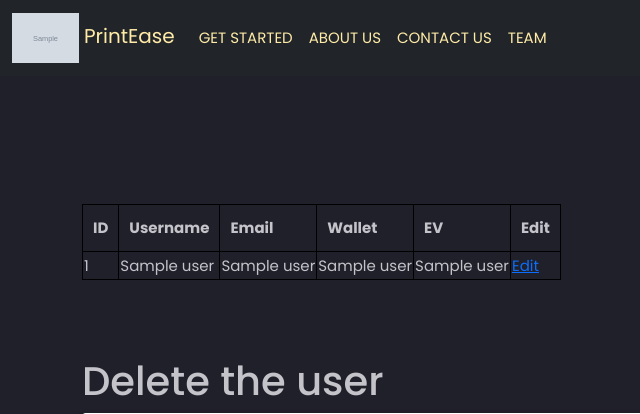
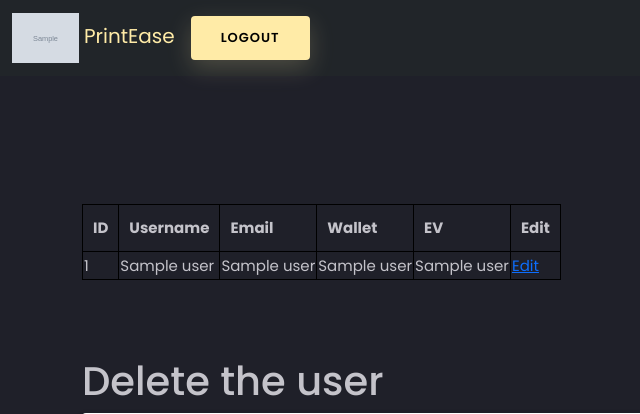
Before and after one commit to Samuel-2552/PrintEaseHackathon, a Flask app: template templates/admin.html in a window 1280 px wide. Shown: the top 414 px of the page, without its empty margins (0-640 px from the left). Run offline with Flask 2, Linux system fonts and the light colour scheme; the template is opened without the code that fills it: most values are stand-ins (such as "Sample title", 1, 10 or a date in 2020); grey boxes marked "Sample" are stand-in pictures.

Commit message:
admin page logout

```diff
--- a/app.py
+++ b/app.py
@@ -581,7 +581,7 @@ def index():
             cursor.execute('SELECT * FROM user')
             users = cursor.fetchall()
             cursor.close()
-            return render_template('admin.html', users=users)
+            return render_template('admin.html', users=users,fav_icon=fav_icon, load_img=load_img)
         else:
             return "Login as Admin"
     except:
--- a/templates/admin.html
+++ b/templates/admin.html
@@ -43,16 +43,9 @@
         <div class="collapse navbar-collapse" id="collapsibleNavbar">
           <ul class="navbar-nav" >
             <li class="nav-item">
-              <a class="nav-link" href="/login" style="color:#FFEBA7">GET STARTED</a>
+                <a href="/logout" type="button" class="btn btn-primary " style="color: #000;float: right;"><i style="float: right;" class="fas fa-sign-out-alt fa-lg"></i><span style="float: right;">Logout</span></a>
             </li>
-            <li class="nav-item">
-              <a class="nav-link" href="/aboutus" style="color:#FFEBA7">ABOUT US</a>
-            </li>
-            <li class="nav-item">
-              <a class="nav-link" href="/contact" style="color:#FFEBA7">CONTACT US</a>
-            </li>
-            <li class="nav-item">
-              <a class="nav-link" href="/team" style="color:#FFEBA7">TEAM</a>
+
             </li>
           </ul>
         </div>
```
